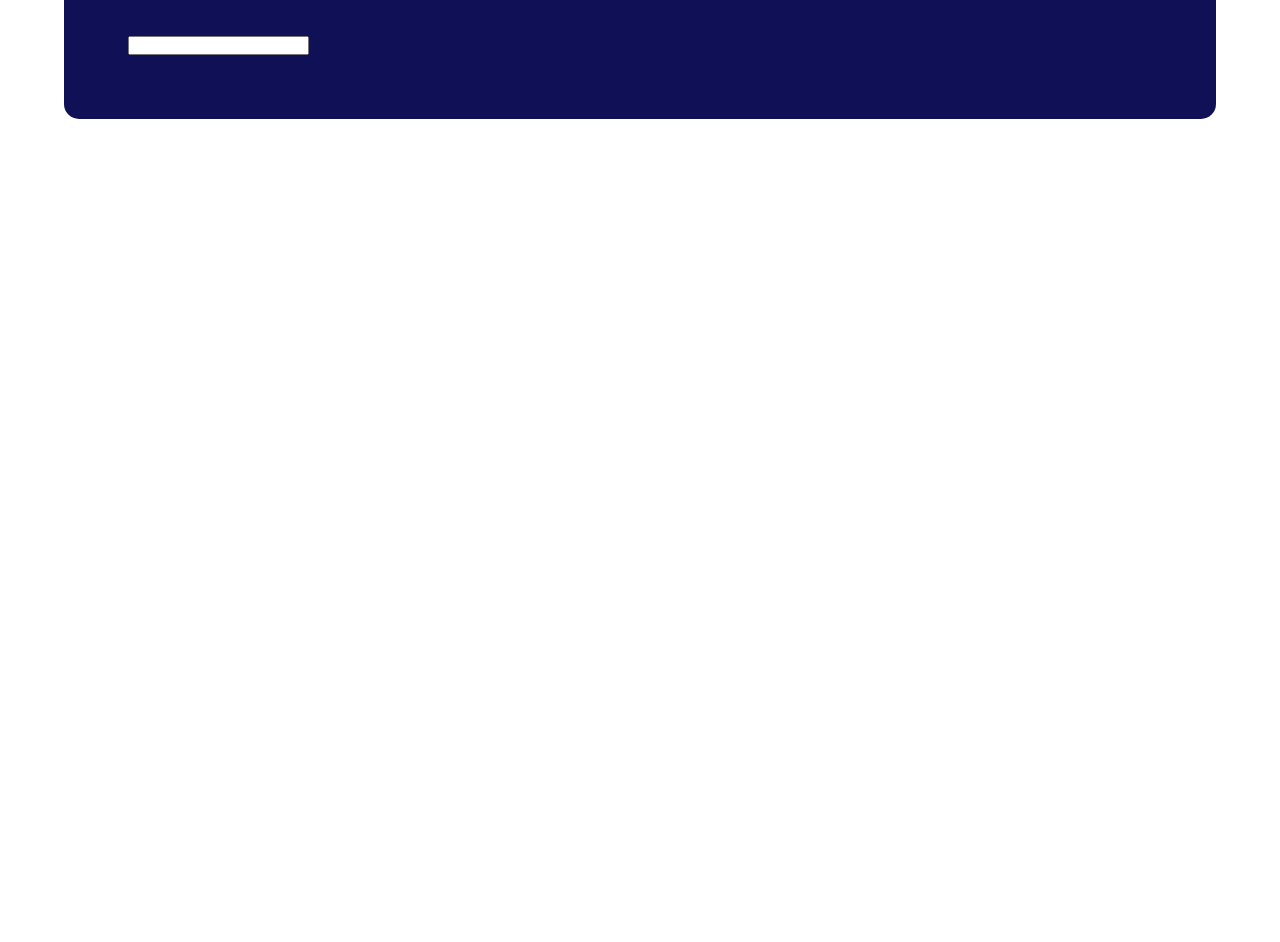
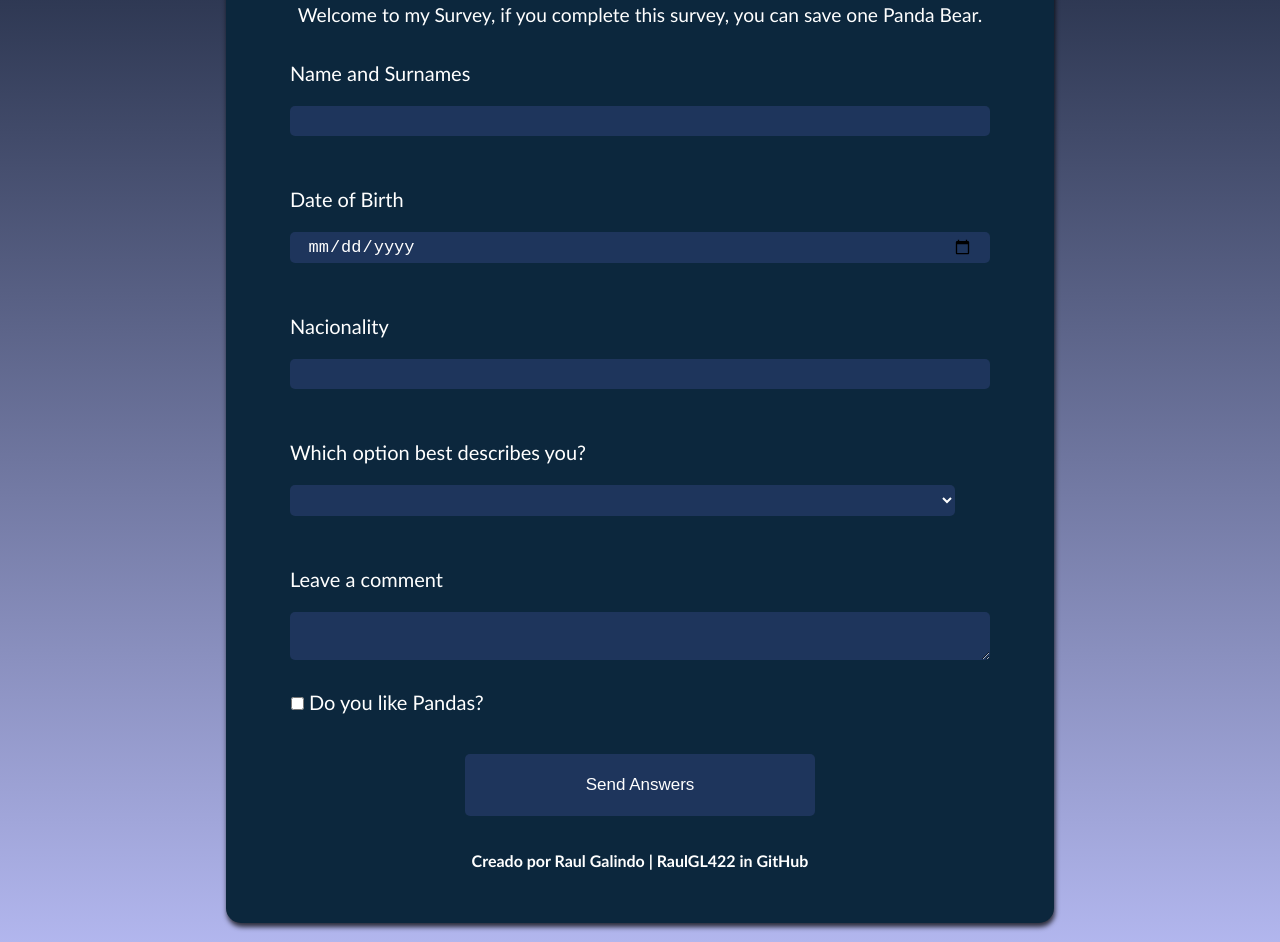
Before and after one commit to RaulGL422/Survey-Pandas, a plain HTML site: page index.html in a window 1280 px wide. Shown: the part 198-1140 px from the top of the page. Before the commit the page ends 800 px from the top, so only its background shows below. Drawn offline with Linux system fonts and the light colour scheme.

Commit message:
Fin de desarrollo

```diff
--- a/index.html
+++ b/index.html
@@ -10,9 +10,31 @@
 <body>
     <div class="container">
         <h1>Save Pandas!</h1>
+        <p>Welcome to my Survey, if you complete this survey, you can save one Panda Bear.</p>
         <form action="">
-            <input type="text" name="" id="">
+            <label for="name">Name and Surnames</label>
+            <input type="text" id="name" name="name" required>
+            <label for="Age">Date of Birth</label>
+            <input type="date" id="age" name="age" required>
+            <label for="nacionality">Nacionality</label>
+            <input type="text" id="nacionality" name="nacionality">
+            <label for="select">Which option best describes you?</label>
+            <select name="select" id="Select">
+                <option value=""></option>
+                <option value="kid">Kid</option>
+                <option value="adult">Adult</option>
+                <option value="old_man">Old Man</option>
+            </select>
+            <label for="comentario">Leave a comment</label>
+            <textarea name="comentario" id="tarea"></textarea>
+            <fieldset>
+                <input type="checkbox" name="like_panda" id="like_panda">
+                <label for="like_panda">Do you like Pandas?</label>
+            </fieldset>
+
+            <input type="submit" value="Send Answers">
         </form>
+        <h4>Creado por Raul Galindo | RaulGL422 in GitHub</h4>
     </div>
 </body>
 </html>
--- a/styles.css
+++ b/styles.css
@@ -3,19 +3,95 @@
     padding: 0;
 }
 
+body {
+    background: linear-gradient(
+        #131e33, #b8bcf5
+    );
+}
+
+h1,
+h2,
+h3,
+h4,
+h5,
+h6,
+p,
+label {
+    text-align: center;
+    color: white;
+    font-family:'Gill Sans', 'Gill Sans MT', Calibri, 'Trebuchet MS', sans-serif;
+    margin: 3% 0 2%;
+}
+
 .container {
-    background-color: rgb(16, 16, 87);
+    background-color: rgb(12, 39, 61);
     width: 80%;
+    max-width: 700px;
 
     border-radius: 15px;
 
     margin: 5% auto;
-    padding: 5%;
+    padding: 3% 5%;
+    box-shadow: 1px 4px 5px 0px rgba(0,0,0,0.75);
+}
+
+form {
+    display: flex;
+    flex-direction: column;
 }
 
 h1 {
     font-size: 3rem;
-    text-align: center;
+}
+
+p {
+    font-size: 1.2rem;
+}
+
+input,
+select,
+textarea {
+    width: 95% !important;
+    margin: 1% 0 30px;
+    padding: 5px 2.5%;
+    font-size: 17px;
+    border-radius: 5px;
+    border: none;
+    background-color: #1e355c;
     color: white;
-    margin-bottom: 5%;
 }
+
+label {
+    text-align: left;
+    font-size: 20px;
+}
+
+fieldset {
+    border: none   ;
+}
+
+input:focus,
+textarea:focus,
+select:focus {
+    outline: none;
+    border: #2b6ae0 1px solid;
+}
+
+input[type="checkbox"] {
+    width: 15px !important;
+}
+
+input[type="submit"] {
+    width: 50% !important;
+    margin: 2% auto;
+    padding: 3% 2%;
+}
+
+input[type="submit"]:hover {
+    background-color: #2b6ae0;
+}
+
+textarea {
+    width: 100%;
+    margin: 1% 0 30px;
+}
```
